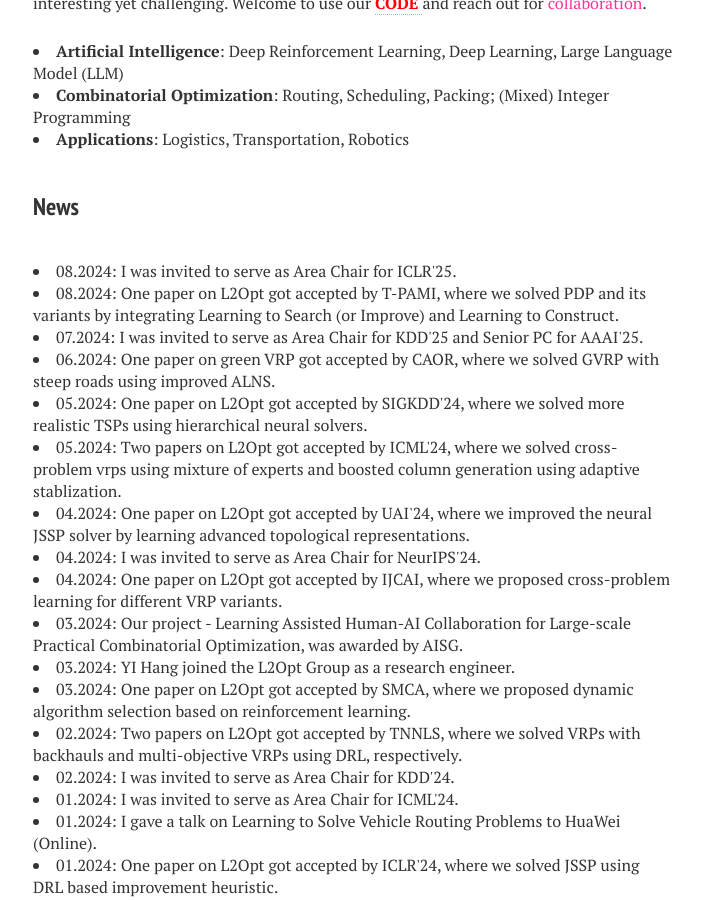
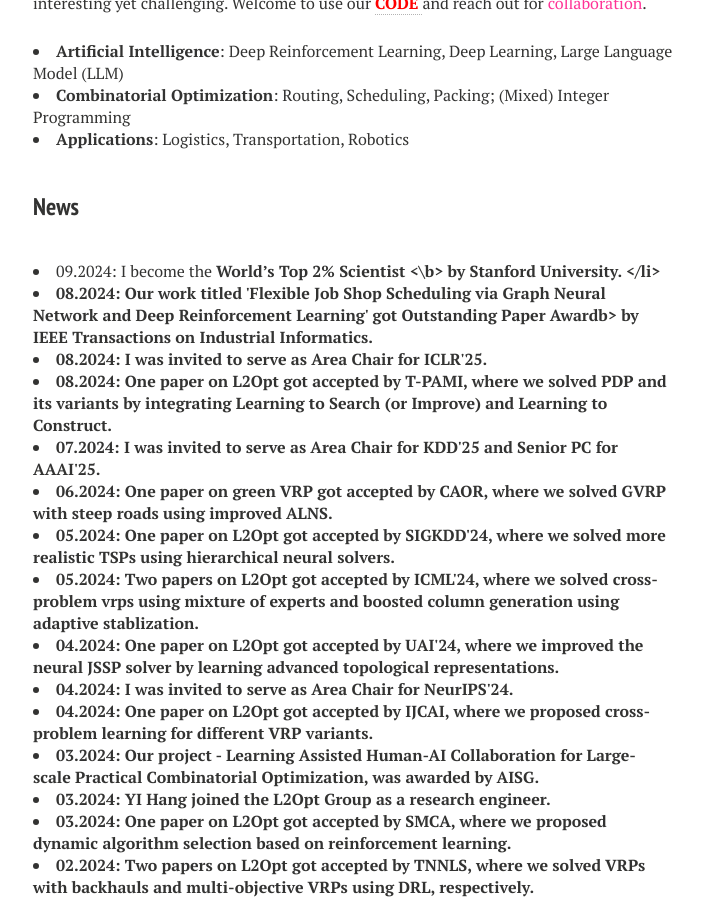
Before and after one commit to zhiguangcaosg/zhiguangcaosg.github.io, a Jekyll site: the page built from index.md, in a window 1280 px wide and 900 px high, scrolled down 812 px. Shown: the whole window, without its empty margins (287-990 px from the left). Built offline with Jekyll 4.4.1, drawn with Linux system fonts in a browser that asks for light colours; nearby versions of some CDN libraries.

Commit message:
Update index.md

```diff
--- a/index.md
+++ b/index.md
@@ -39,6 +39,13 @@ image: banner1.png
 
 <h3 style="margin-bottom:-8px;padding-top:20px;">News</h3> <br>
 
+<li>
+09.2024:  I become the <b>World’s Top 2% Scientist <\b> by Stanford University.
+</li>
+
+<li>
+08.2024:  Our work titled 'Flexible Job Shop Scheduling via Graph Neural Network and Deep Reinforcement Learning' got <b>Outstanding Paper Award</b>b> by IEEE Transactions on Industrial Informatics.
+</li>
 <li>
 08.2024:  I was invited to serve as Area Chair for ICLR'25.
 </li>
```
